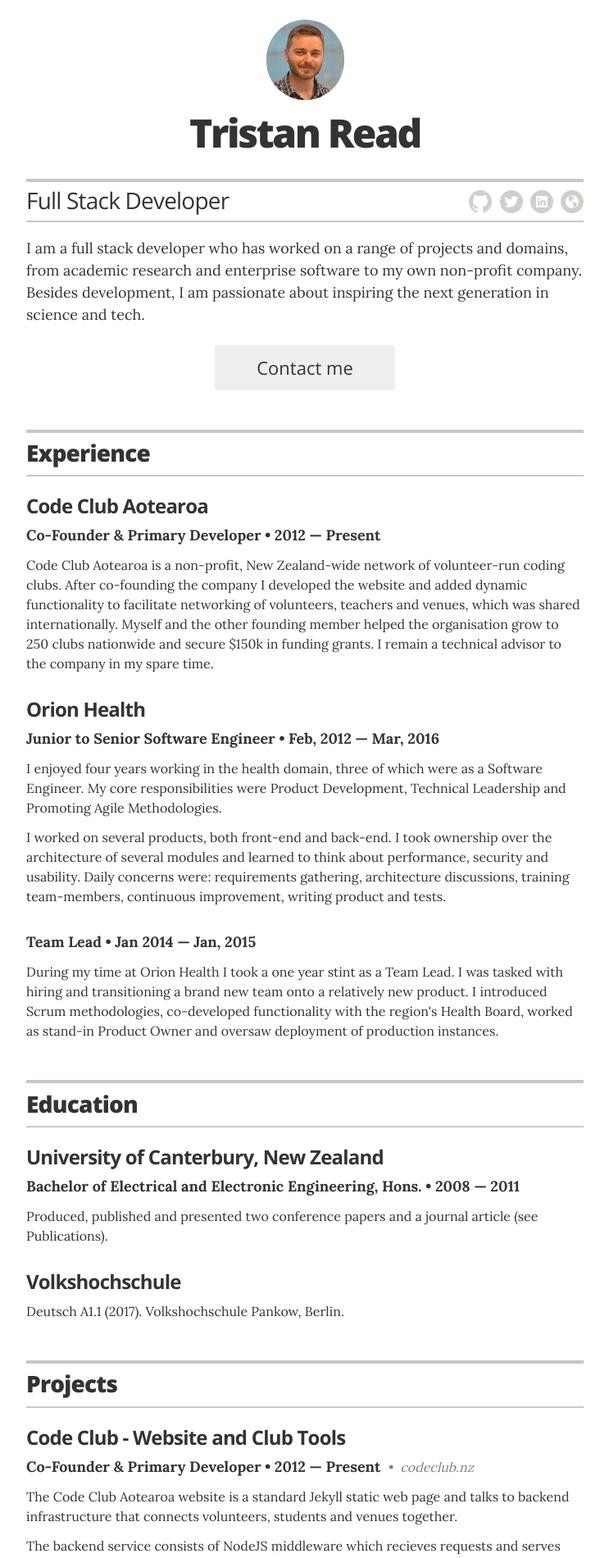
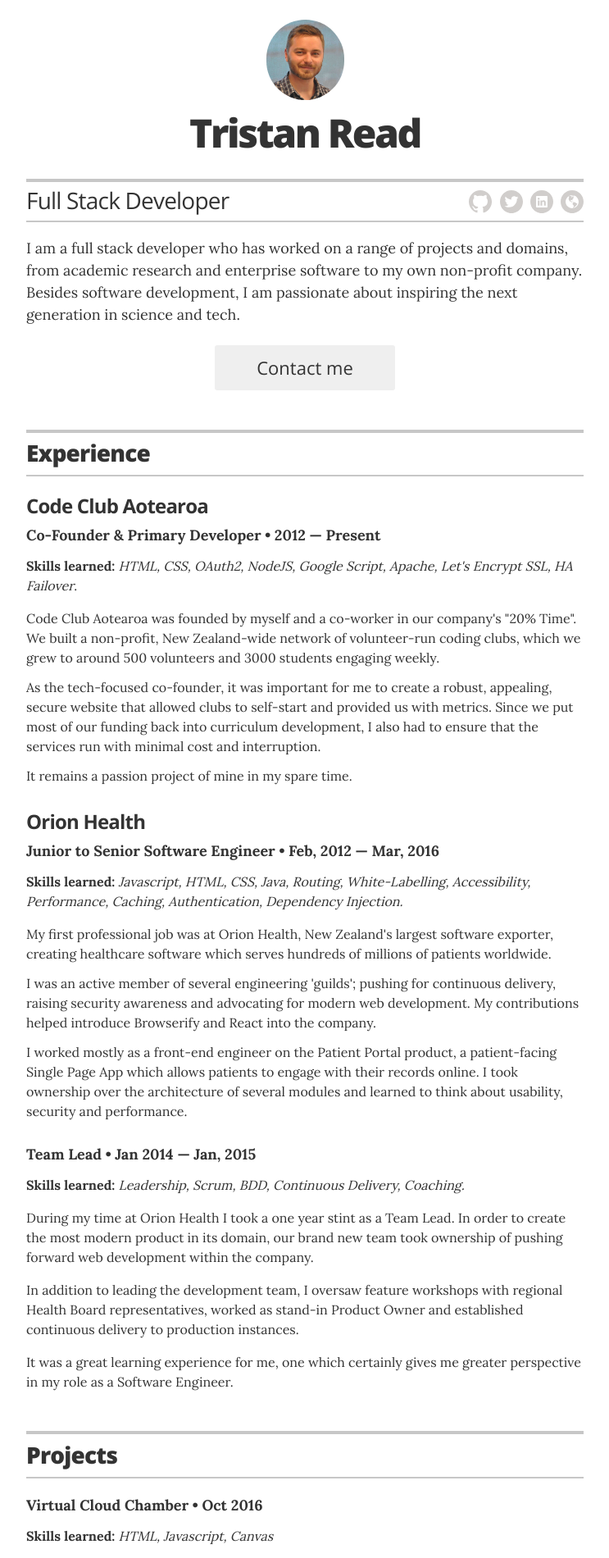
Before and after one commit to phazor/about-me, a Jekyll site: the page built from index.html, in a window 1280 px wide. Shown: the top 1900 px of the page at 82% size, without its empty margins (268-1011 px from the left). Built offline with Jekyll 4.4.1, drawn with Linux system fonts in a browser that asks for light colours; some of the changed text lies outside the part shown.

Commit message:
reworked experience and projects sections

```diff
--- a/_config.yml
+++ b/_config.yml
@@ -30,7 +30,7 @@
 resume_section_recognition:     true
 resume_section_links:           true
 resume_section_associations:    true
-resume_section_references:      true
+resume_section_references:      false
 
 # Resume social links
 # uncomment the options you wish to display, and add your own URL
--- a/_layouts/resume.html
+++ b/_layouts/resume.html
@@ -38,7 +38,7 @@
 
         <div class="executive-summary" itemprop="description">
           <p>I am a full stack developer who has worked on a range of projects and domains, from academic research and enterprise software to my own non-profit company.
-            Besides development, I am passionate about inspiring the next generation in science and tech.</p>
+            Besides software development, I am passionate about inspiring the next generation in science and tech.</p>
         </div>
 
         {% if site.resume_looking_for_work == 'yes' %}
@@ -62,7 +62,12 @@
         <div class="resume-item" itemscope itemprop="worksFor" itemtype="http://schema.org/Organization">
           <h3 class="resume-item-title" itemprop="name">Code Club Aotearoa</h3>
           <h4 class="resume-item-details" itemprop="description">Co-Founder &amp; Primary Developer &bull; 2012 &mdash; Present</h4>
-          <p class="resume-item-copy">Code Club Aotearoa is a non-profit, New Zealand-wide network of volunteer-run coding clubs. After co-founding the company I developed the website and added dynamic functionality to facilitate networking of volunteers, teachers and venues, which was shared internationally. Myself and the other founding member helped the organisation grow to 250 clubs nationwide and secure $150k in funding grants. I remain a technical advisor to the company in my spare time.</p>
+          <p><b>Skills learned:</b> <i>HTML, CSS, OAuth2, NodeJS, Google Script, Apache, Let's Encrypt SSL, HA Failover</i>.
+          <p class="resume-item-copy">Code Club Aotearoa was founded by myself and a co-worker in our company's "20% Time". We built a non-profit, New Zealand-wide network of volunteer-run coding clubs, which we grew to around 500 volunteers and 3000 students engaging weekly.
+
+          <p class="resume-item-copy">As the tech-focused co-founder, it was important for me to create a robust, appealing, secure website that allowed clubs to self-start and provided us with metrics. Since we put most of our funding back into curriculum development, I also had to ensure that the services run with minimal cost and interruption.</p>
+
+          <p class="resume-item-copy">It remains a passion project of mine in my spare time.</p>
 
         </div><!-- end of resume-item -->
 
@@ -70,20 +75,69 @@
         <div class="resume-item" itemscope itemprop="worksFor" itemtype="http://schema.org/Organization">
           <h3 class="resume-item-title" itemprop="name">Orion Health</h3>
           <h4 class="resume-item-details" itemprop="description">Junior to Senior Software Engineer &bull; Feb, 2012 &mdash; Mar, 2016</h4>
-          <p class="resume-item-copy">I enjoyed four years working in the health domain, three of which were as a Software Engineer. My core responsibilities were Product Development, Technical Leadership and Promoting Agile Methodologies.
-          <p class="resume-item-copy">I worked on several products, both front-end and back-end. I took ownership over the architecture of several modules and learned to think about performance, security and usability. Daily concerns were: requirements gathering, architecture discussions, training team-members, continuous improvement, writing product and tests.</p>
+          <p><b>Skills learned:</b> <i>Javascript, HTML, CSS, Java, Routing, White-Labelling, Accessibility, Performance, Caching, Authentication, Dependency Injection.</i></p>
+          <p class="resume-item-copy">My first professional job was at Orion Health, New Zealand's largest software exporter, creating healthcare software which serves hundreds of millions of patients worldwide.</p>
+
+          <p class="resume-item-copy">I was an active member of several engineering 'guilds'; pushing for continuous delivery, raising security awareness and advocating for modern web development. My contributions helped introduce Browserify and React into the company.</p>
+
+          <p class="resume-item-copy">I worked mostly as a front-end engineer on the Patient Portal product, a patient-facing Single Page App which allows patients to engage with their records online. I took ownership over the architecture of several modules and learned to think about usability, security and performance.</p>
 
         </div><!-- end of resume-item -->
 
         <!-- another resume item -->
         <div class="resume-item" itemscope itemprop="worksFor" itemtype="http://schema.org/Organization">
           <h4 class="resume-item-details" itemprop="description">Team Lead &bull; Jan 2014 &mdash; Jan, 2015</h4>
-          <p class="resume-item-copy">During my time at Orion Health I took a one year stint as a Team Lead. I was tasked with hiring and transitioning a brand new team onto a relatively new product. I introduced Scrum methodologies, co-developed functionality with the region's Health Board, worked as stand-in Product Owner and oversaw deployment of production instances.</p>
+          <p><b>Skills learned:</b> <i>Leadership, Scrum, BDD, Continuous Delivery, Coaching.</i></p>
+          <p class="resume-item-copy">During my time at Orion Health I took a one year stint as a Team Lead. In order to create the most modern product in its domain, our brand new team took ownership of pushing forward web development within the company.</p>
+
+          <p>In addition to leading the development team, I oversaw feature workshops with regional Health Board representatives, worked as stand-in Product Owner and established continuous delivery to production instances.</p>
+
+          <p>It was a great learning experience for me, one which certainly gives me greater perspective in my role as a Software Engineer.</p>
 
         </div><!-- end of resume-item -->
 
       </section>
       <!-- end Experience -->
+      {% endif %}
+
+      {% if site.resume_section_projects %}
+      <!-- begin Projects -->
+      <section class="content-section">
+
+        <header class="section-header">
+          <h2>Projects</h2>
+        </header>
+
+        <div class="resume-item">
+          <h4 class="resume-item-details">Virtual Cloud Chamber &bull; Oct 2016</h4>
+          <p><b>Skills learned:</b> <i>HTML, Javascript, Canvas</i></p>
+          <p class="resume-item-copy">I was inspired after seeing a live Cloud Chamber (a device which creates vapor trails when particles pass through) at CERN. I decided to create a true-to-physics virtual representation of this cloud chamber to show how weird reality can be. It's available at <i><a class="new-window" href="https://phazor.github.io/cloud-chamber">phazor.github.io/cloud-chamber</a></i>.</p>
+        </div>
+
+        <!-- another resume-item -->
+        <div class="resume-item">
+          <!-- <h3 class="resume-item-title" itemprop="name">University of Canterbury </h3> -->
+          <h4 class="resume-item-details">Maximum Subarray Problem &bull; Nov 2011 &mdash; Feb, 2012</h4>
+          <p><b>Skills learned:</b> <i>CUDA, C++, Parallel Programming, Algorithms, Image Processing</i>.
+          <p class="resume-item-copy">My goal for this 3 month contract was to implement various improvements on an image processing algorithm being developed at UC by a theoretician, and measure the efficiency. These algorithms are designed for use on parallel processors so I wrote code for IBM Blue Gene as well as for nVidia cards using CUDA.</p>
+
+          <p>Striking a balance between theory and implementation was a nice challenge and appealed to my inner engineer.</p>
+
+        </div><!-- end of resume-item -->
+
+        <div class="resume-item">
+          <h4 class="resume-item-details">Visual Processing for the Bionic Eye &bull; Nov 2009 &mdash; Feb, 2010</h4>
+          <p><b>Skills learned:</b> <i>Python, Population Modelling, Visual Processing.</i></p>
+          <p class="resume-item-copy">Spent 3 months working for National ICT Australia writing a simulation of the retina and visual cortex's electrical properties, to help researchers design better bionic eyes. I enjoyed combining my physics and programming skills for something that could benefit society.
+        </div>
+
+        <div class="resume-item">
+          <h4 class="resume-item-details">Various other projects</h4>
+          <p class="resume-item-copy">A collection of small personal projects. Tools used: React, React-Router, Canvas, CSS, Webkit, Jekyll, available at <i><a class="new-window" href="https://phazor.github.io/">phazor.github.io</a></i>.
+        </div>
+
+      </section>
+      <!-- end Projects -->
       {% endif %}
 
       {% if site.resume_section_education %}
@@ -107,45 +161,6 @@
 
       </section>
       <!-- end Education -->
-      {% endif %}
-
-      {% if site.resume_section_projects %}
-      <!-- begin Projects -->
-      <section class="content-section">
-
-        <header class="section-header">
-          <h2>Projects</h2>
-        </header>
-
-        <div class="resume-item">
-          <h3 class="resume-item-title">Code Club - Website and Club Tools</h3>
-          <h4 class="resume-item-details">Co-Founder &amp; Primary Developer &bull; 2012 &mdash; Present</h4><a class="resume-item-link new-window" href="https://codeclub.nz">codeclub.nz</a>
-          <p class="resume-item-copy">The Code Club Aotearoa website is a standard Jekyll static web page and talks to backend infrastructure that connects volunteers, students and venues together.
-
-          <p class="resume-item-copy">The backend service consists of NodeJS middleware which recieves requests and serves data to and from the website, backed by Google Sheets API using OAuth2 authentication. This allows students, volunteers and clubs to register their interest and contact each other, and thus bring all the ingredients for a successful club together. It is designed also to allow the organisation to track active clubs and generate metrics which are used for reporting to current and potential funders of the project.</p>
-          <p><b>Core Tools:</b> <i>NodeJS, HTML, CSS, OAuth2, Dev Ops, Digital Ocean, CloudFlare.</i>
-        </div>
-
-        <div class="resume-item">
-          <h3 class="resume-item-title">'Engage' - Patient Portal</h3>
-          <h4 class="resume-item-details">Developer, Team Lead &bull; 2012 &mdash; 2016</h4><a class="resume-item-link new-window" href="https://orionhealth.com/us/products/engage/">orionhealth.com/us/products/engage</a>
-          <p class="resume-item-copy">Patient Portal is a web application that allows patients to view and manage their own medical record from home, with data collated from a variety of sources. I worked in this team as a cross-functional member with a focus on front-end. Over my time in the team I touched most, if not all, areas of the product.</p>
-          <p><b>Core Tools:</b> <i>Javascript, Routing, CSS, White-Labelling, Accessibility, Performance, Caching, Authentication, Dependency Injection.</i></p>
-        </div>
-
-        <div class="resume-item">
-          <h3 class="resume-item-title">Web Dev Tooling</h3>
-          <h4 class="resume-item-details">Senior Developer &bull; Oct, 2015 &mdash; Mar, 2016</h4>
-          <p class="resume-item-copy">Part of a team who developed the next generation of web-dev tooling to move the company away from YUI. The core functionality is a scaffolder which generates sample applications and provides a set of basic npm workflows. In addition, I contributed to a tool for packaging ES6 modules into a format compatible with existing YUI-based deployments and OSGI dependency injection. This allowed our field staff to add custom screens built in React and if need be, deploy them into live instances of the product.</p>
-        </div>
-
-        <div class="resume-item">
-          <h4 class="resume-item-details">Various other projects</h4><a class="resume-item-link new-window" href="https://phazor.github.io/">phazor.github.io</a>
-          <p class="resume-item-copy">A collection of small personal projects. Tools used: React, React-Router, Canvas, CSS, Webkit, Jekyll.
-        </div>
-
-      </section>
-      <!-- end Projects -->
       {% endif %}
 
       {% if site.resume_section_skills %}
@@ -221,7 +236,7 @@
 
         <div class="resume-item">
             <h4 class="resume-item-details">Interests</h4>
-            <p class="resume-item-copy">Electronics and Raspberry Pi and Arduino tinkering, Game modding, Education, Hiking, Rock Climbing</p>
+            <p class="resume-item-copy">Home Electronics, Game modding, Education, Hiking, Rock Climbing</p>
         </div>
 
       </section>
--- a/_sass/_resume.scss
+++ b/_sass/_resume.scss
@@ -157,7 +157,7 @@
 
 .content-section {
   margin: 0 0 3rem;
-  @media print { page-break-inside: avoid; }
+  //@media print { page-break-inside: avoid; }
 
   .resume-item {
     margin-bottom: 2rem;
@@ -171,6 +171,7 @@
     letter-spacing: -.05rem;
     line-height: 1;
     width: auto;
+    display: inline;
 
     @media print {
       page-break-inside: avoid;
@@ -179,9 +180,9 @@
   }
 
   .resume-item-details {
-    display: inline;
+    display: block;
     font-size: 1.125rem;
-    margin: 0 0 .75rem;
+    margin: .75rem 0 .75rem;
     line-height: 1;
   }
 
@@ -189,6 +190,7 @@
     display: inline;
     font-style: italic;
     text-decoration: none;
+    vertical-align: text-bottom;
     color: grey;
     font-size: 1rem;
     margin: 0rem 0.6rem 0;
@@ -211,21 +213,27 @@
 
   .resume-item-title,
   .resume-item-details,
-  .resume-item-copy,
+  // .resume-item-copy,
   .resume-item-list {
     a {
       color: #333;
       text-decoration: none;
-      // border-bottom: 1px solid;
 
       &:hover {
-        border-bottom: none;
+        border-bottom: 1px solid;
         color: #9c9c9c;
       }
     }
   }
 
-  .resume-item-copy { margin: .75rem 0 0; }
+  .resume-item-copy {
+    margin: .75rem 0 0;
+
+    a {
+      color: grey;
+      text-decoration: none;
+    }
+  }
 }
 
 .additional-links {
```
